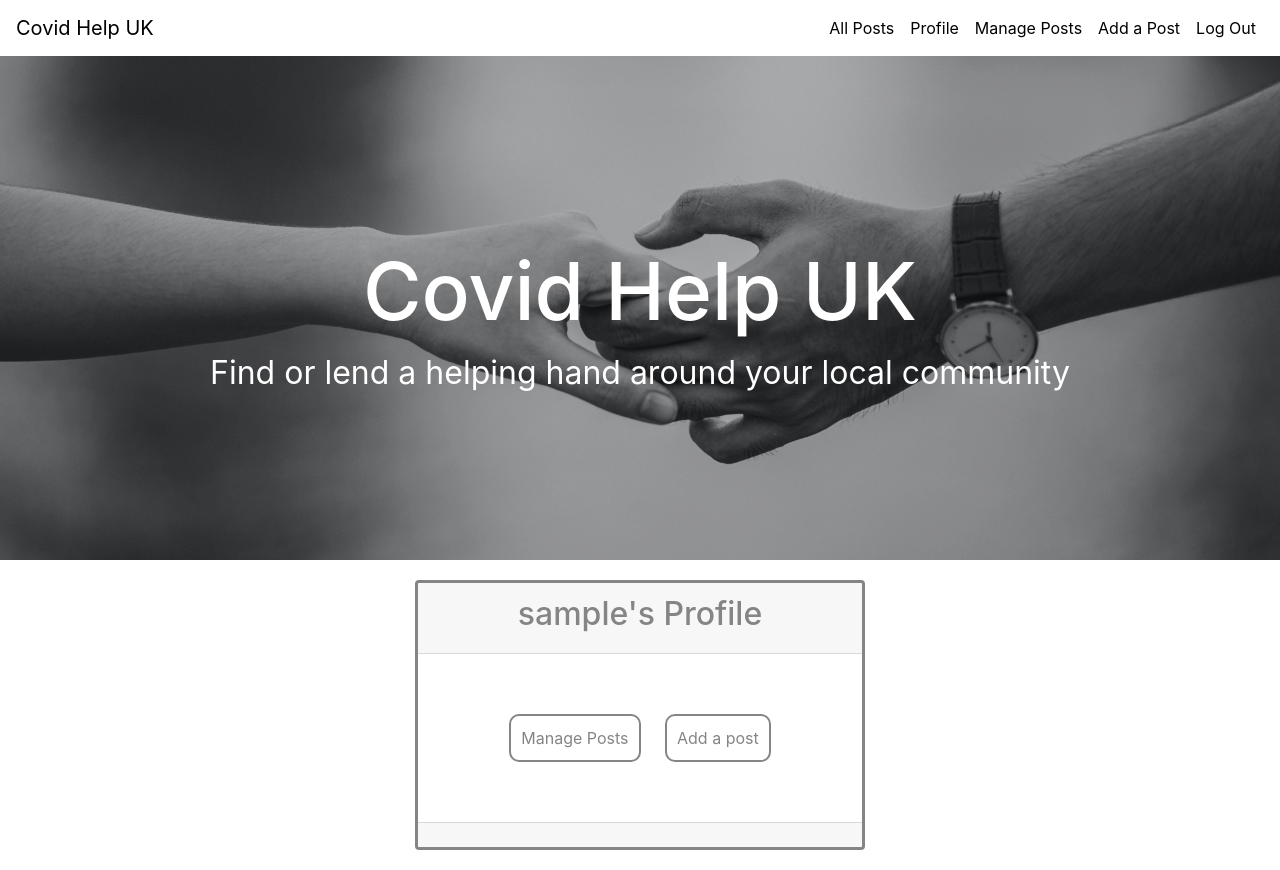
After one commit to raniamarhoni/CovidHelp, a Flask app: a page that uses templates/profile.html in a window 1280 px wide. The commit adds this page. Run offline with Flask 2, Linux system fonts and the light colour scheme; the visitor is signed in with stand-in values (Sample User, id 1); a database or web service that is not in the repository returns one stand-in record (values such as "Sample title"); some libraries are stand-ins or nearby versions.

Commit message:
Profile page added

```diff
--- a/app.py
+++ b/app.py
@@ -97,6 +97,18 @@ def log_out():
     return redirect(url_for("log_in"))
 
 
+@app.route("/profile/<username>", methods=["GET", "POST"])
+def profile(username):
+    # grab the session user's username from db
+    username = mongo.db.users.find_one(
+        {"username": session["user"]})["username"]
+
+    if session["user"]:
+        return render_template("profile.html", username=username)
+
+    return redirect(url_for("log_in"))
+
+
 if __name__ == "__main__":
     app.run(host=os.environ.get("IP"),
             port=int(os.environ.get("PORT")),
--- a/static/css/styles.css
+++ b/static/css/styles.css
@@ -110,6 +110,7 @@ body {
     border-radius: 10px;
     padding: 10px;
     margin: 10px;
+    display: inline-block;
 
 }
 
--- /dev/null
+++ b/templates/profile.html
@@ -0,0 +1,44 @@
+<!DOCTYPE html>
+{% extends "base.html" %}
+{% block title %}
+<title>Profile</title>
+{% endblock %}
+
+
+{% block content %}
+
+<div class="row">
+  <div class="col-sm-12 col-md-8 form-section">
+
+    <!--Card-->
+    <div class="card card-format">
+
+      <!--Card Header-->
+      <div class="card-header">
+        <h2>{{ username }}'s Profile</h2>
+      </div>
+
+      <!--Cars Body-->
+      <div class="card-body">
+
+          <div class="card-panel">
+
+            <div class="button-section">
+                <a class="button" href="">Manage Posts</a>
+                <a class="button" href="">Add a post</a>
+            </div>
+
+
+          </div>
+
+
+      </div>
+
+      <div class="card-footer">
+
+      </div>
+
+    </div>
+  </div>
+</div>
+{% endblock %}
```
